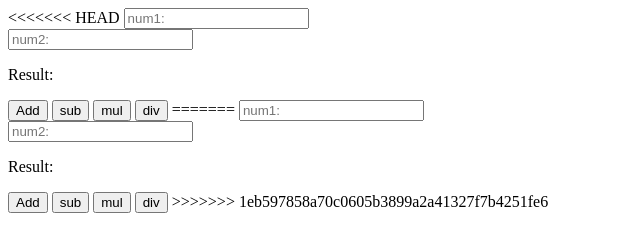
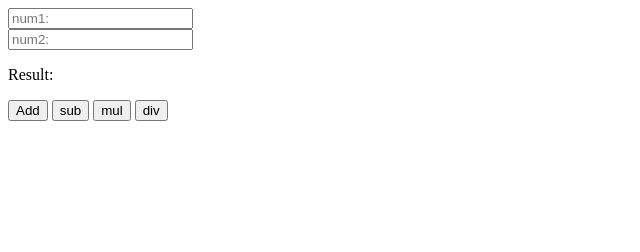
Before and after one commit to Asisha351/FullStackpractice, a plain HTML site: page JS/add.html in a window 1280 px wide. Shown: the whole page, without its empty margins (0-640 px from the left). Drawn offline with Linux system fonts and the light colour scheme.

Commit message:
Update add.html

```diff
--- a/JS/add.html
+++ b/JS/add.html
@@ -1,4 +1,3 @@
-<<<<<<< HEAD
 <html>
     <body>
         <input type="text" id="num1" placeholder="num1:"></br>
@@ -35,44 +34,5 @@
                 document.getElementById("res").innerHTML = res;
             }
         </script>
-    </body>
-=======
-<html>
-    <body>
-        <input type="text" id="num1" placeholder="num1:"></br>
-        <input type="text" id="num2" placeholder="num2:"></br>
-        <p id="res">Result: </p>
-        <button onclick="add()">Add</button>
-        <button onclick="sub()">sub</button>
-        <button onclick="mul()">mul</button>
-        <button onclick="div()">div</button>
-
-        <script>
-            function add() {
-                const num1 =document.getElementById("num1").value;
-                const num2 =document.getElementById("num2").value;
-                const res =parseInt(num1) + parseInt(num2);
-                document.getElementById("res").innerHTML = res;
-            }
-            function sub() {
-                const num1 =document.getElementById("num1").value;
-                const num2 =document.getElementById("num2").value;
-                const res =parseInt(num1) - parseInt(num2);
-                document.getElementById("res").innerHTML = res;
-            }
-            function mul() {
-                const num1 =document.getElementById("num1").value;
-                const num2 =document.getElementById("num2").value;
-                const res =parseInt(num1) * parseInt(num2);
-                document.getElementById("res").innerHTML = res;
-            }
-            function div() {
-                const num1 =document.getElementById("num1").value;
-                const num2 =document.getElementById("num2").value;
-                const res = parseInt(num1) / parseInt(num2);
-                document.getElementById("res").innerHTML = res;
-            }
-        </script>
-    </body>
->>>>>>> 1eb597858a70c0605b3899a2a41327f7b4251fe6
+    </body
 </html>
```
